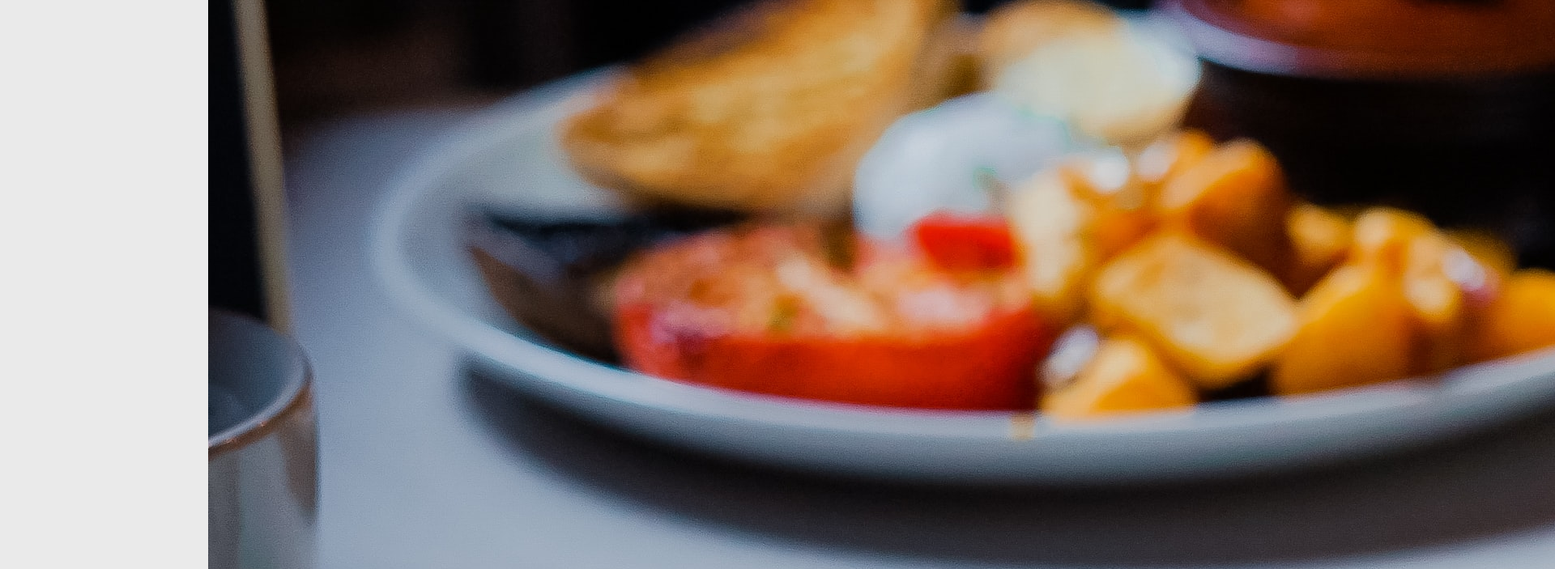
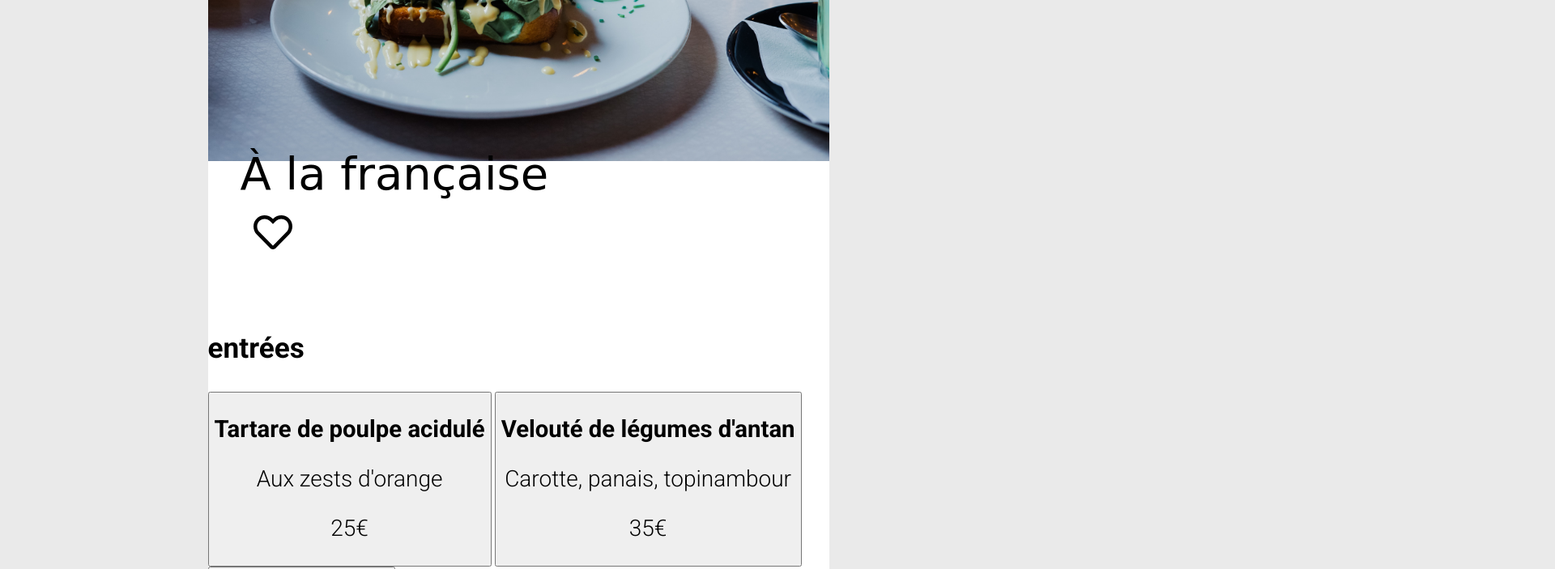
Before and after one commit to TheAxaR/AubryAlexandre_3_16082021, a website: page public/page3.html in a window 1280 px wide. Shown: the part 440-1143 px from the top of the page at 81% size, 1920 px wide, since content can reach past the window. Drawn offline with Linux system fonts and the light colour scheme; a web font is replaced by a local one.

Commit message:
fix CSS issues on pages

```diff
--- a/sass/base/_typography.scss
+++ b/sass/base/_typography.scss
@@ -29,3 +29,9 @@
   font-size: 2.1em;
   font-weight: 300;
 }
+
+a {
+  color: inherit;
+  cursor: inherit;
+  text-decoration: none;
+}
--- a/sass/components/_cards.scss
+++ b/sass/components/_cards.scss
@@ -1,4 +1,5 @@
 .card {
+  display: block;
   border-radius: 25px;
   margin-bottom: 2.5em;
   height: 32em;
@@ -33,7 +34,8 @@
     height: 30%;
     padding-left: 2em;
     .card__comments__name {
-      margin-bottom: 0;
+      margin: 0;
+      padding-top: 1em;
     }
     .card__comments__situation {
       margin-top: 0.35em;
--- a/sass/main.scss
+++ b/sass/main.scss
@@ -23,6 +23,7 @@
 @import "components/dropdown";
 
 @import "pages/home";
+@import "pages/menus";
 @import "pages/contact";
 
 @import "themes/theme";
--- /dev/null
+++ b/sass/pages/_menus.scss
@@ -0,0 +1,29 @@
+.menu__photo {
+  max-width: 100%;
+  height: 28em;
+  img {
+    width: 100%;
+  }
+}
+
+.menu {
+  border-radius: 4em;
+  //   border: 2px solid red;
+  overflow: overlay;
+  background-color: white;
+  .menu__header {
+    @include padding-block;
+    .menu__title {
+      font-family: "Shrikhand", cursive;
+      margin-top: 0;
+      font-weight: 500;
+      font-size: 3.5em;
+    }
+    .menu__fave {
+      position: relative;
+      left: 1em;
+      bottom: 1em;
+      @include logo-size;
+    }
+  }
+}
```
Also changed, not shown: public/index.html (+5 -2 lines), public/css/style.css, public/page3.html (renamed from public/page1.html), 1 other file.
